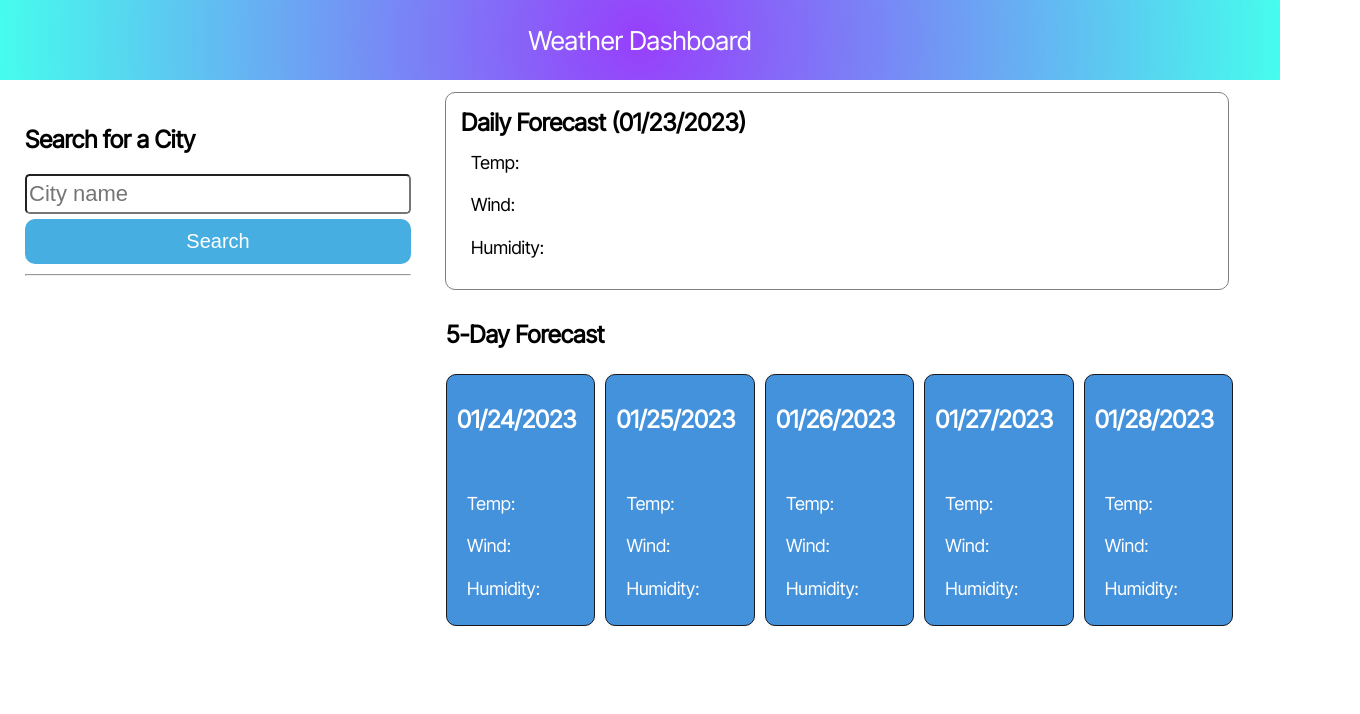
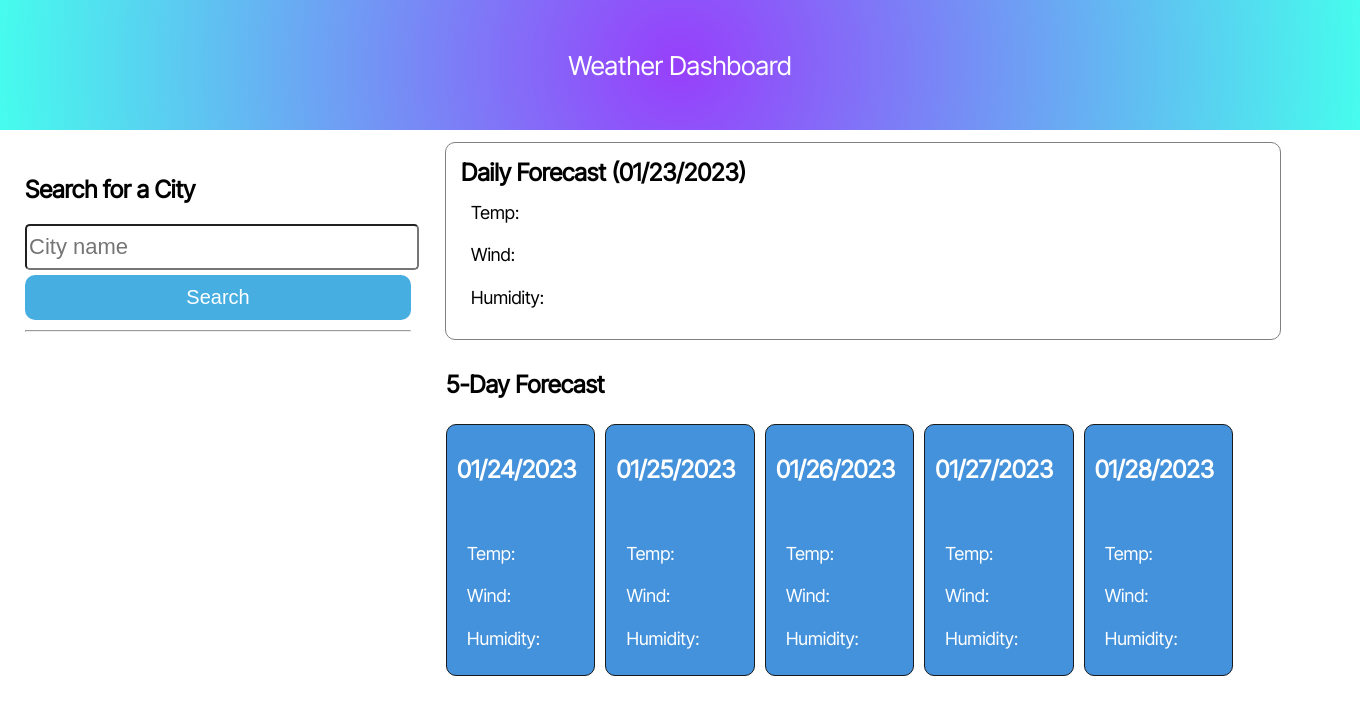
Before and after one commit to ayesslee/weather-dashboard, a plain HTML site: page index.html in a window 1280 px wide. Shown: the whole page, 1360 px wide, since content can reach past the window. Drawn offline with nearby package versions, Linux system fonts and the light colour scheme.

Commit message:
made changes to css

```diff
--- a/assets/style.css
+++ b/assets/style.css
@@ -1,9 +1,3 @@
-*,
-*::before,
-*::after {
-  box-sizing: border-box;
-}
-
 body {
   margin: 0;
   padding: 0;
```
